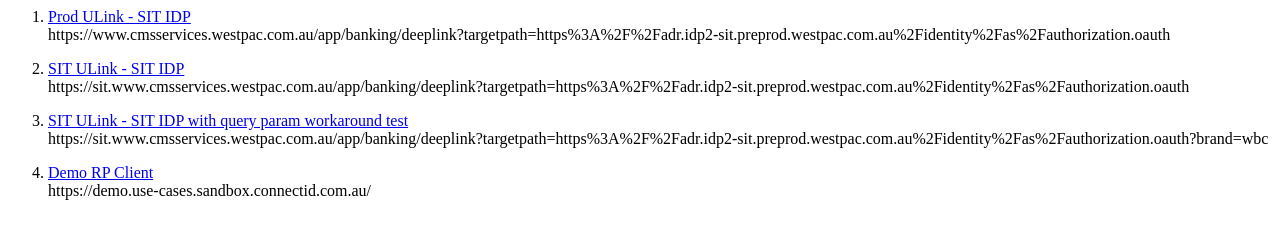
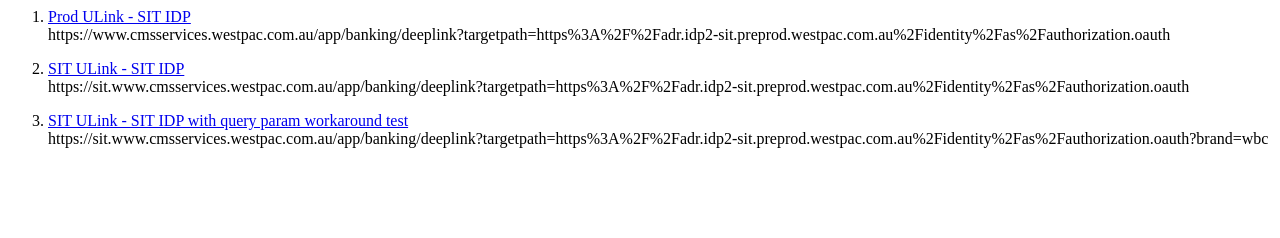
Before and after one commit to jcuiuliwbc/static, a plain HTML site: page index.html in a window 1280 px wide. Drawn offline with Linux system fonts and the light colour scheme.

Commit message:
Update index.html

```diff
--- a/index.html
+++ b/index.html
@@ -16,11 +16,6 @@
         <br />
         https://sit.www.cmsservices.westpac.com.au/app/banking/deeplink?targetpath=https%3A%2F%2Fadr.idp2-sit.preprod.westpac.com.au%2Fidentity%2Fas%2Fauthorization.oauth?brand=wbc
         </p></li>
-        <li><p>
-        <a href="https://demo.use-cases.sandbox.connectid.com.au/">Demo RP Client</a>
-        <br />
-        https://demo.use-cases.sandbox.connectid.com.au/
-        </p></li>
         </ol>
 <!--
         <p>
```
